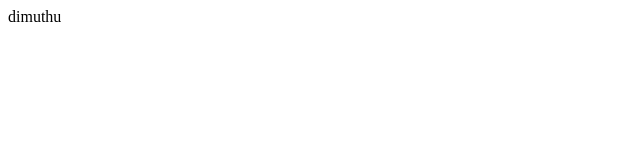
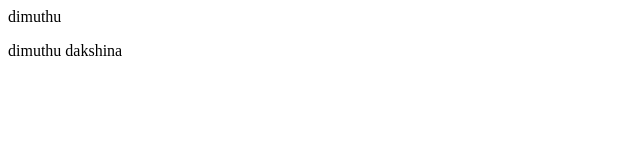
Before and after one commit to 96Dimuthu/my-git, a plain HTML site: page home.html in a window 1280 px wide. Shown: the whole page, without its empty margins (0-640 px from the left). Drawn offline with Linux system fonts and the light colour scheme.

Commit message:
para new

```diff
--- a/home.html
+++ b/home.html
@@ -8,5 +8,6 @@
 </head>
 <body>
     <h>dimuthu</h>
+    <p>dimuthu dakshina</p>
 </body>
 </html>
```
